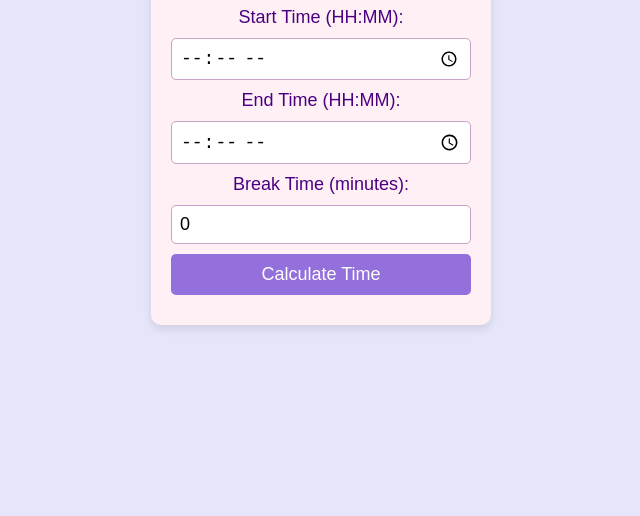
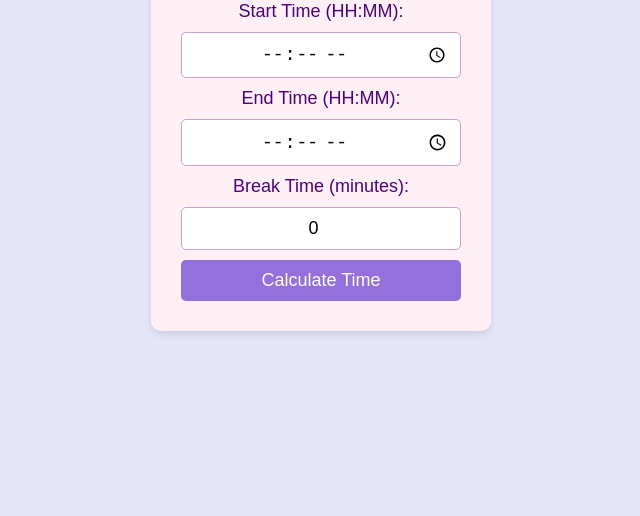
Before and after one commit to jrautida/prei-time, a plain HTML site: page index.html in a window 1280 px wide. Shown: the part 284-800 px from the top of the page, without its empty margins (319-959 px from the left). Drawn offline with Linux system fonts and the light colour scheme.

Commit message:
Update index.html

```diff
--- a/index.html
+++ b/index.html
@@ -24,17 +24,21 @@
             max-width: 90%;
             width: 300px;
         }
-        label, input, button {
+        label {
+            font-size: 18px;
+            margin-bottom: 5px;
             display: block;
-            width: 100%;
-            margin: 10px 0;
+        }
+        input, button {
+            display: block;
+            width: calc(100% - 20px);
+            margin: 10px auto;
             font-size: 18px;
-        }
-        input {
-            padding: 8px;
+            padding: 10px;
             border: 1px solid #C8A2C8;
             border-radius: 5px;
             box-sizing: border-box;
+            text-align: center; /* Center text input */
         }
         button {
             background-color: #9370DB; /* Medium Purple */
@@ -68,8 +72,6 @@
             width: 80%;
             max-width: 300px;
             text-align: center;
-			font-size:20px;
-			line-height:30px;
         }
         .close {
             color: #AAA;
```
